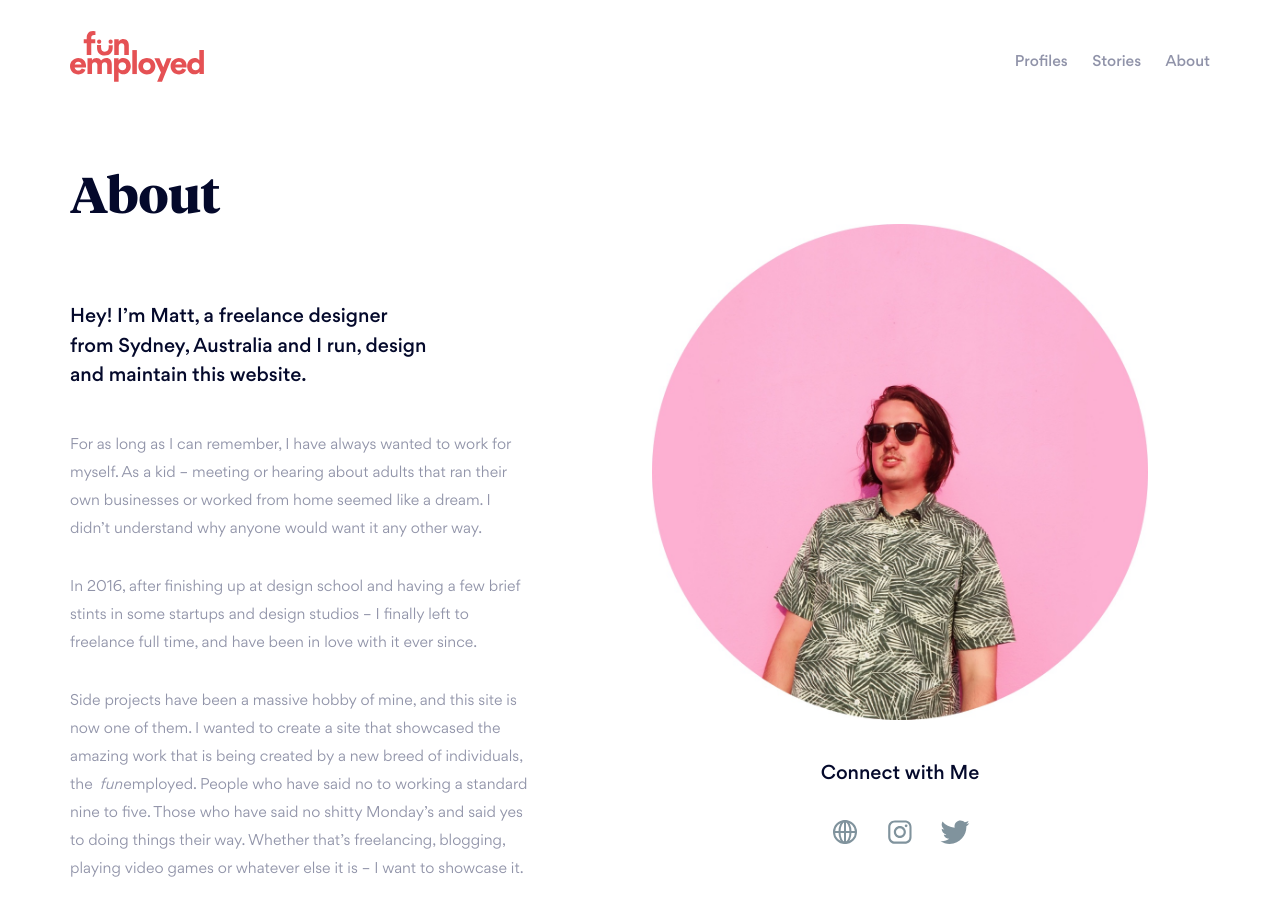
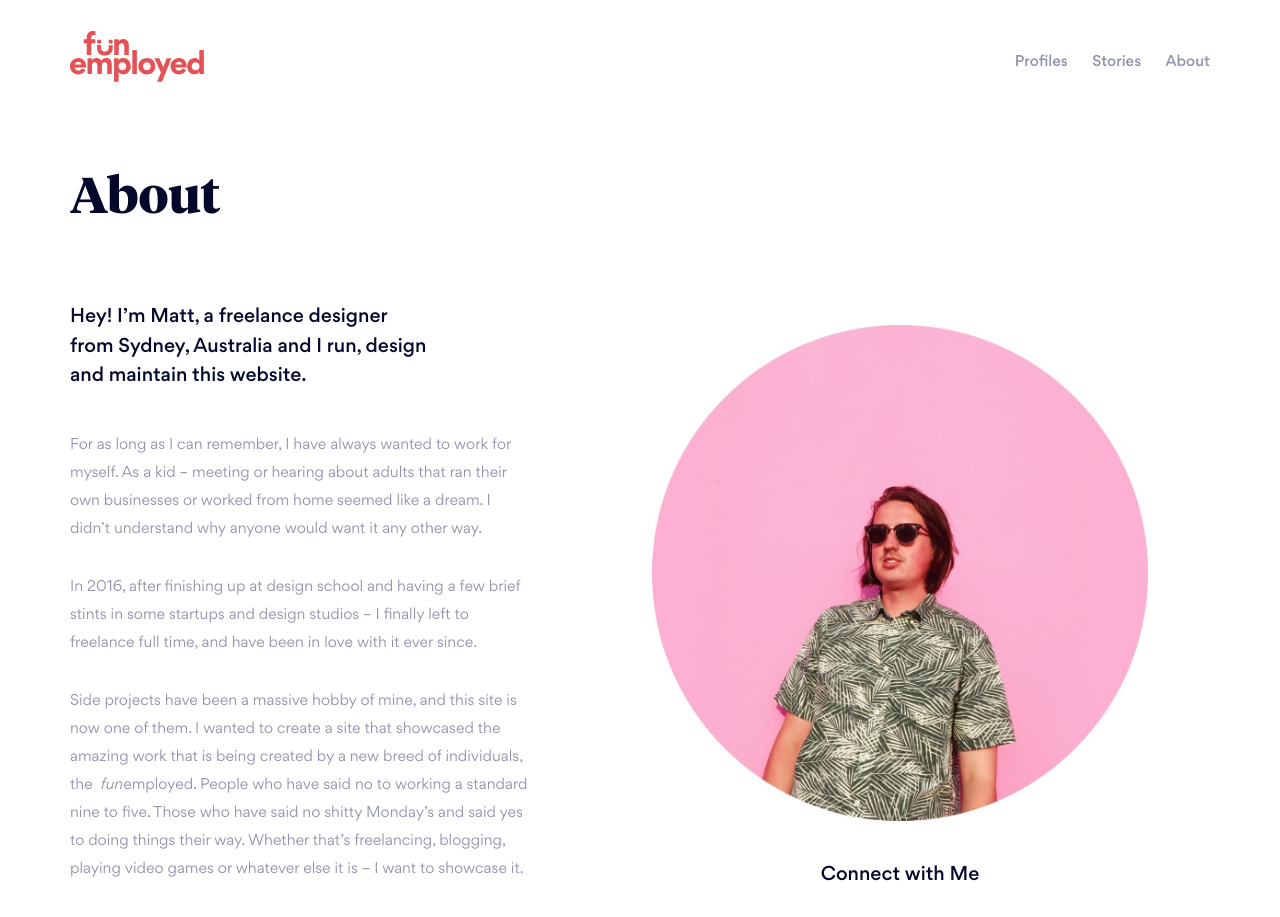
Before and after one commit to mattvernon/funemployed, a Jekyll site: the page built from about.html, in a window 1280 px wide. Shown: the top 917 px of the page. Built offline with Jekyll 4.4.1, drawn with Linux system fonts in a browser that asks for light colours.

Commit message:
finished about page mobile styling

```diff
--- a/_sass/_styles.scss
+++ b/_sass/_styles.scss
@@ -587,8 +587,8 @@
 
 .static-wrapper {
   display: flex;
-  align-items: flex-start;
-	justify-content: center;
+  align-items: center;
+	justify-content: space-between;
 	margin-bottom: 100px;
 }
 
@@ -686,6 +686,8 @@
 
 }
 
+
+
 @media(max-width:1088px) {
 
   #content h2 {
@@ -723,6 +725,33 @@
 	}
 
 }
+
+
+
+@media(max-width:960px) {
+
+	// wrap about pg contents
+
+	.static-wrapper {
+		flex-wrap: wrap;
+		flex-direction: column;
+	}
+
+	.static-wrapper .content-left {
+		text-align: center;
+		display: flex;
+		flex-direction: column;
+		align-items: center;
+		margin-right: 0;
+	}
+
+	.profile-image-about {
+		max-width: 300px;
+	}
+
+}
+
+
 
 @media(max-width:640px) {
 
```
Also changed, not shown: 1 other file.
